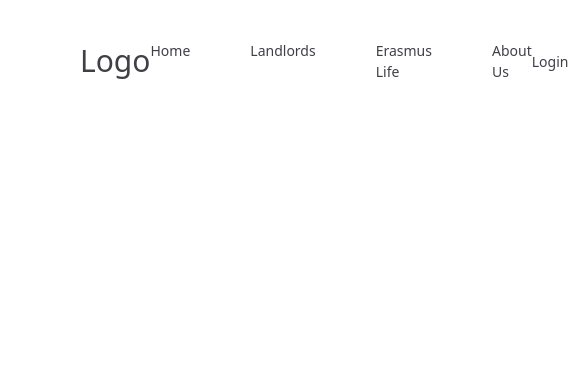
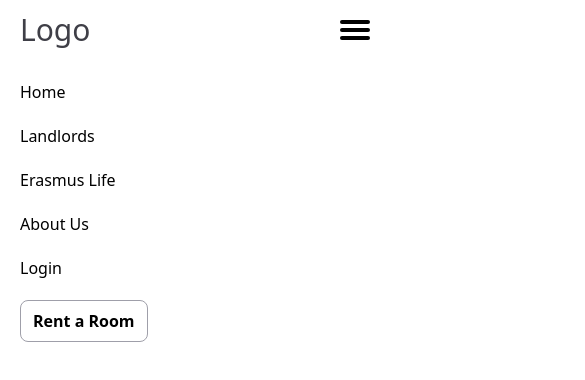
Before and after one commit to DsDigitalz/Booking-Website, a React (Vite) app: page / in a window 390 px wide. Shown: the top 380 px of the page, 585 px wide, since content can reach past the window. Built offline with nearby package versions, Linux system fonts and the light colour scheme.

Commit message:
added the position properties to Header.jsx

```diff
--- a/src/Component/Header.jsx
+++ b/src/Component/Header.jsx
@@ -2,12 +2,22 @@ import React from "react";
 
 export default function Header() {
   return (
-    <header className="flex justify-between items-center px-20 py-4">
+    <header className="px-5 py-3 flex flex-col  justify-between items-center md:flex md:justify-between md:items-center lg:px-20 lg:py-3">
       {/* Logo */}
+      <div className="flex justify-between items-center w-full">
         <div className="text-3xl text-zinc-700">Logo</div>
         {/* Navbar */}
-      <nav>
-        <ul className="flex gap-15 text-zinc-700 text-[14px]">
+
+        {/* toggle button */}
+        <button className="relative flex flex-col lg:hidden items-center gap-1">
+          <div className="rounded p-0.5 bg-black w-[30px]"></div>
+          <div className="rounded p-0.5 bg-black w-[30px]"></div>
+          <div className="rounded p-0.5 bg-black w-[30px]"></div>
+        </button>
+      </div>
+      <nav >
+        <div className="absolute top-20 left-5 flex flex-col gap-5 lg:flex lg:gap-15 lg:text-zinc-700 ">
+          <ul className="flex flex-col gap-5">
             <li className="cursor-pointer hover:text-black hover:scale-105 transition-all duration-300">
               Home
             </li>
@@ -21,9 +31,7 @@ export default function Header() {
               About Us
             </li>
           </ul>
-      </nav>
-
-      <div className="text-[14px] text-zinc-700 flex items-center gap-10 ">
+          <div className="flex flex-col gap-5 lg:text-zinc-700 lg:flex lg:gap-10 ">
             <div className="cursor-pointer hover:scale-105 hover:text-black scale:text-[18px] transition-all duration-300">
               Login
             </div>
@@ -31,6 +39,8 @@ export default function Header() {
               Rent a Room
             </button>
           </div>
+        </div>
+      </nav>
     </header>
   );
 }
```
Lines whose indentation alone changed are shown as unchanged.
